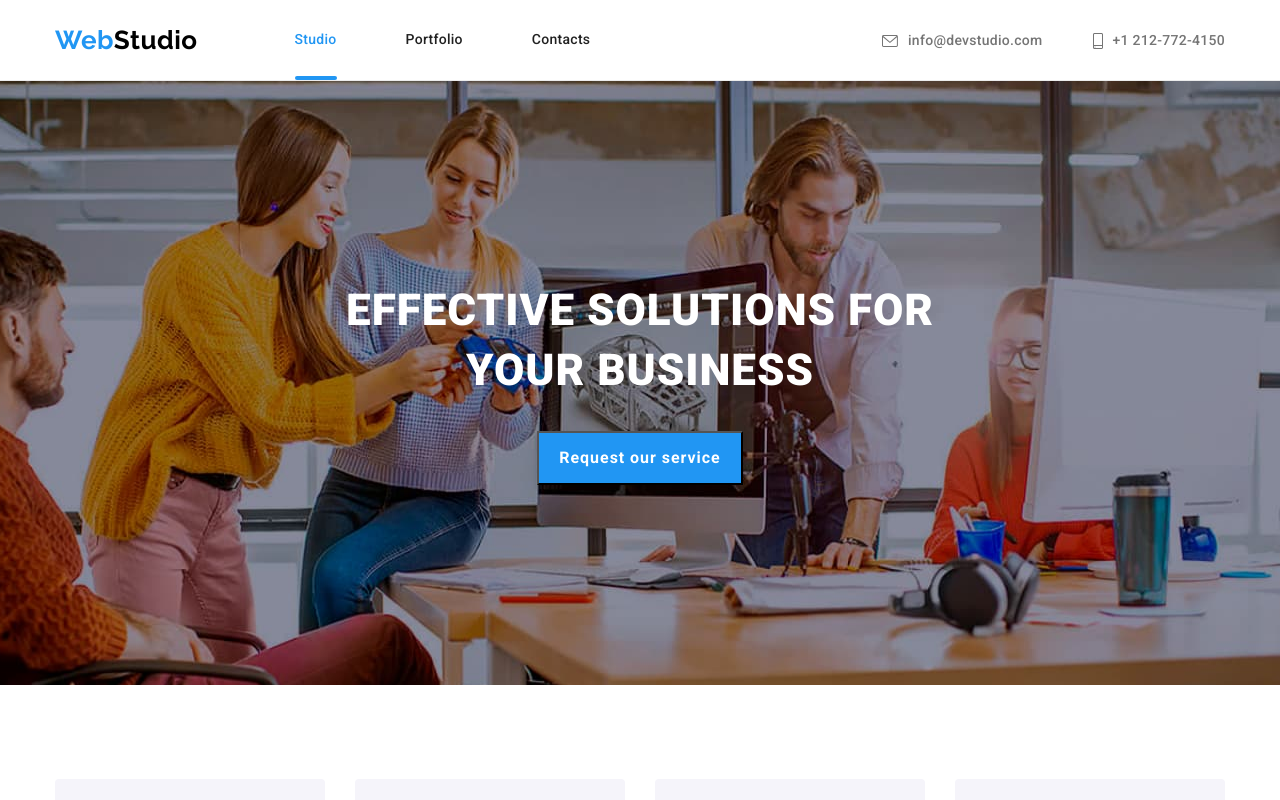
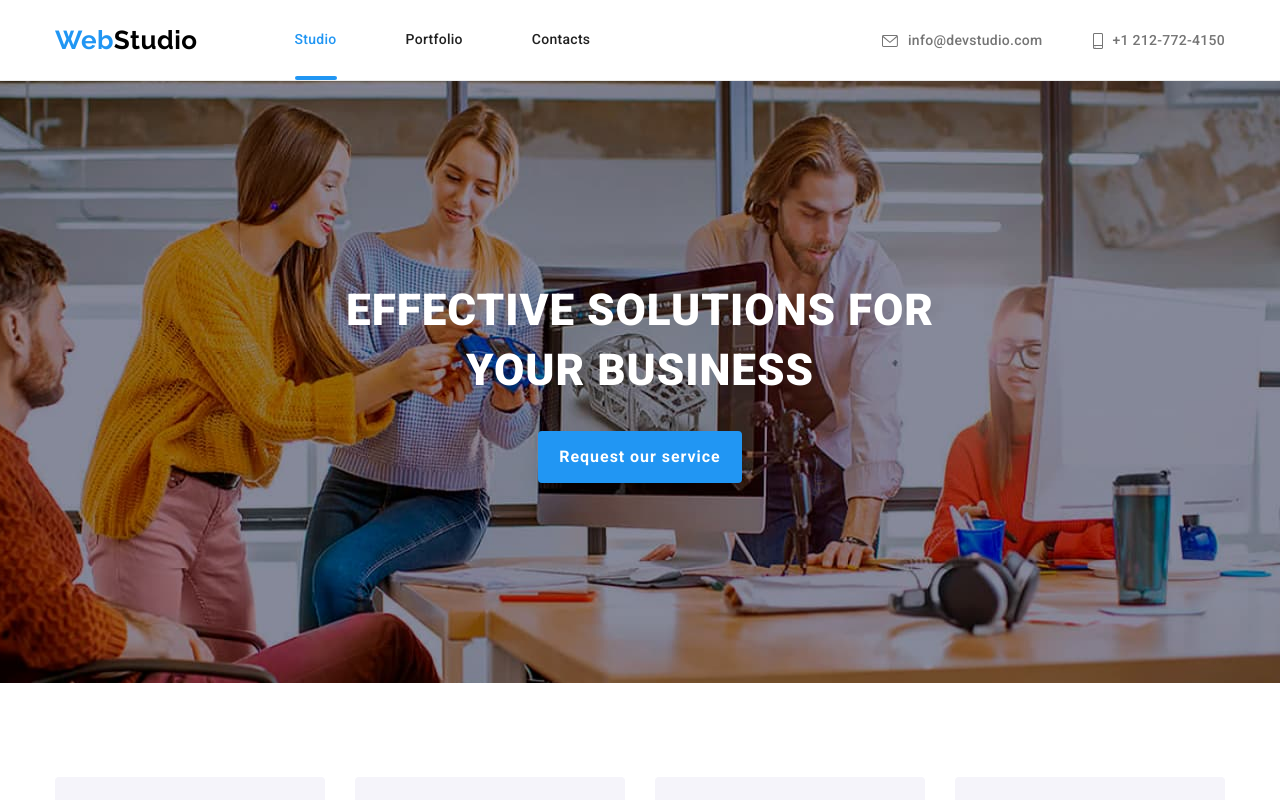
Before and after one commit to IVolodymyrnI/goit-markup-hw-05, a plain HTML site: page index.html in a window 1280 px wide. Shown: the top 800 px of the page. Drawn offline with nearby package versions, Linux system fonts and the light colour scheme.

```diff
--- a/index.html
+++ b/index.html
@@ -61,7 +61,7 @@
 		<!-- Hero -->
 		<section class="hero">
 			<h1 class="hero-caption">Effective solutions for your business</h1>
-			<button type="button" class="hero-btn cursor-pointer border" data-modal-open>
+			<button type="button" class="hero-btn cursor-pointer border-none" data-modal-open>
 				Request our service
 			</button>
 			<div class="hero-backdrop is-hidden" data-modal>
```
